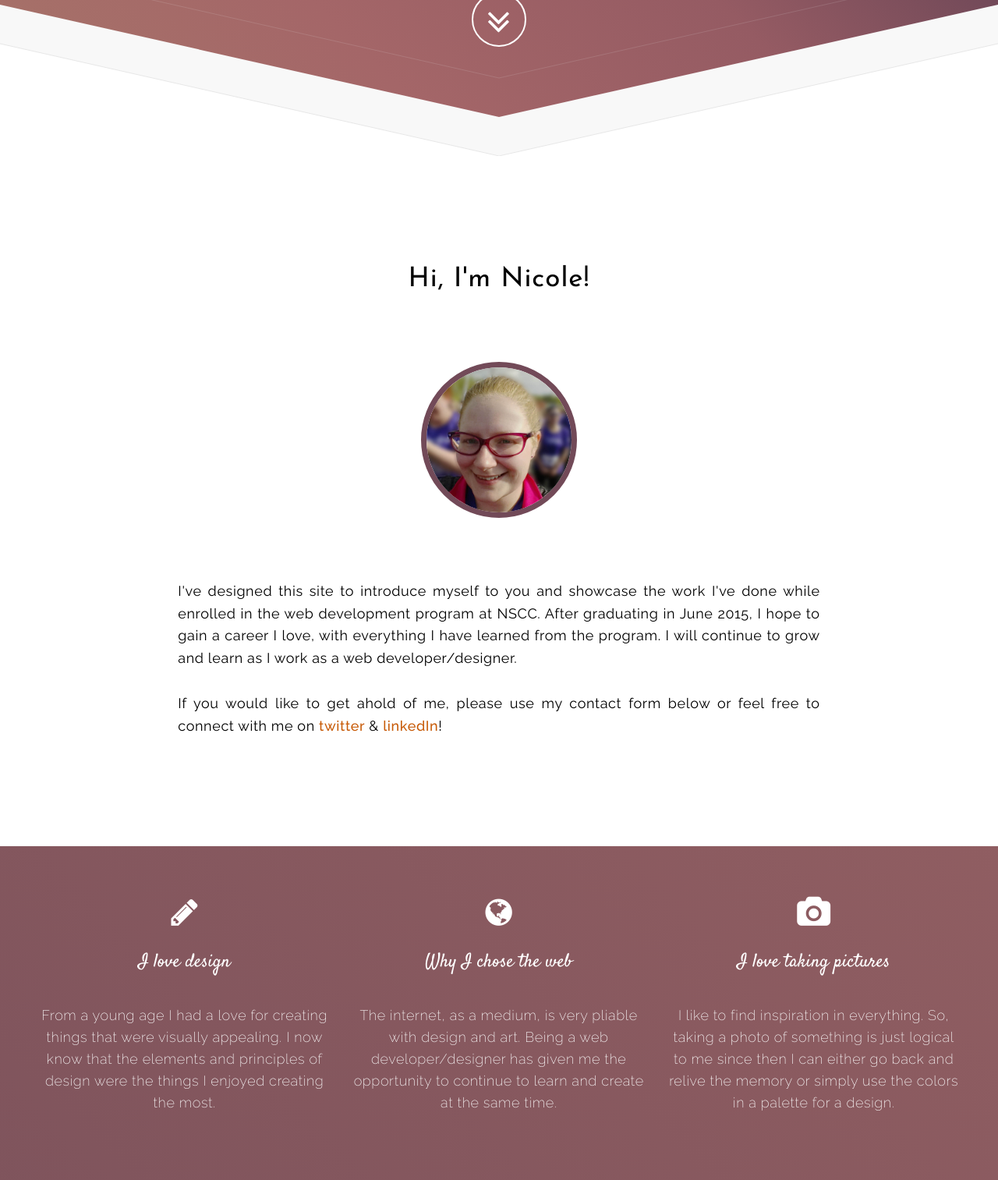
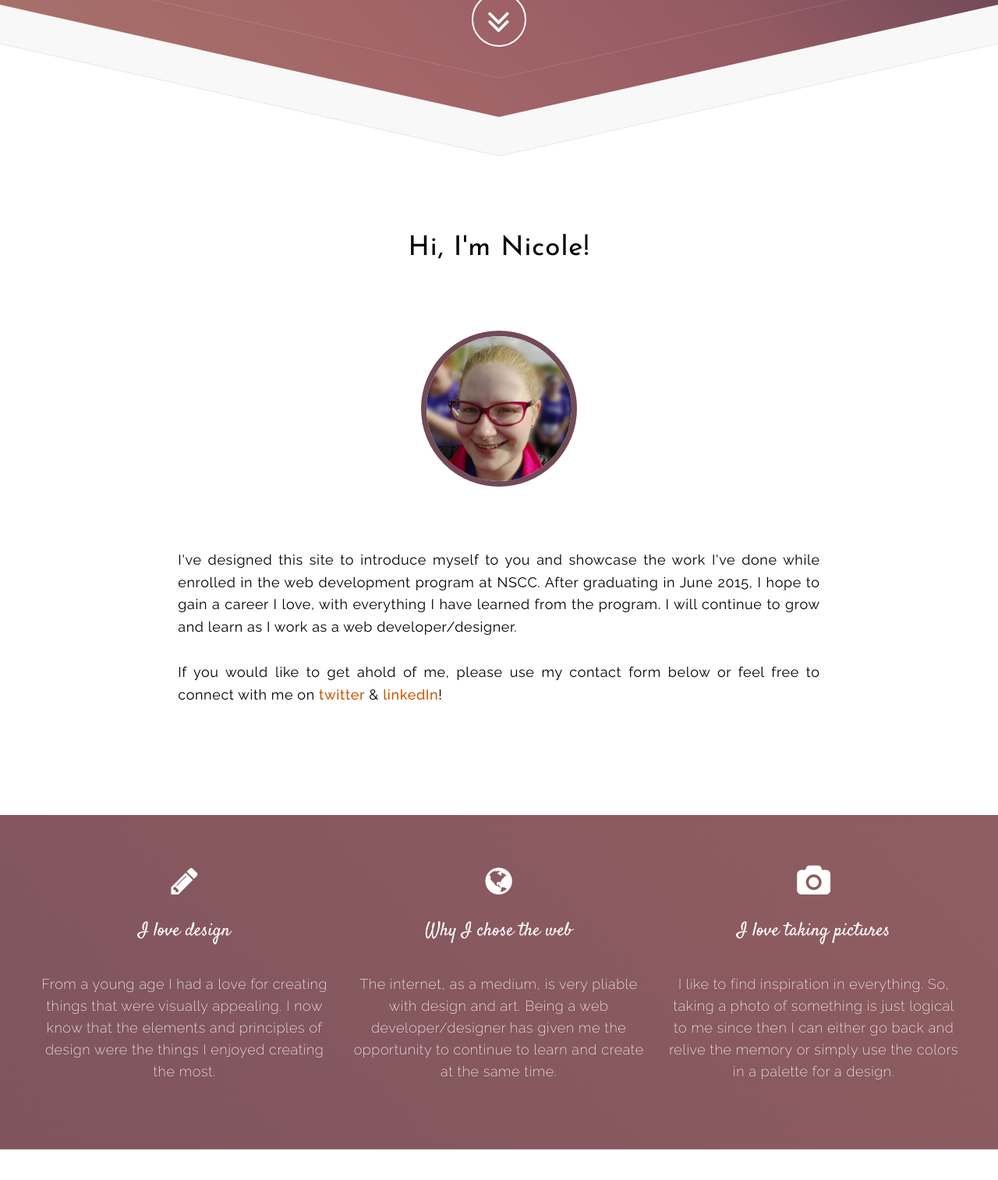
Before and after one commit to nharn85/PortfolioCode, a CodeIgniter app: page / in a window 1280 px wide. Shown: the part 520-2033 px from the top of the page at 78% size. Run offline with CodeIgniter, Linux system fonts and the light colour scheme; some libraries are stand-ins or nearby versions.

Commit message:
updated spacing

```diff
--- a/nicolemacdougall.ca/assets/css/styles.css
+++ b/nicolemacdougall.ca/assets/css/styles.css
@@ -237,7 +237,7 @@ nav.navbar.navbar-custom.navbar-fixed-top{
 
 /* =========================== Profile =========================== */
 #profile {
-    padding-top: 90px;
+    padding-top: 50px;
     padding-bottom: 100px;
 }
 
@@ -376,7 +376,7 @@ nav.navbar.navbar-custom.navbar-fixed-top{
 #portfolio{
 	color: #fff;
 	background-color: transparent;
-	padding-top: 59px;
+	padding-top: 50px;
 	padding-bottom: 60px;
 	overflow-x: hidden;
 }
```
